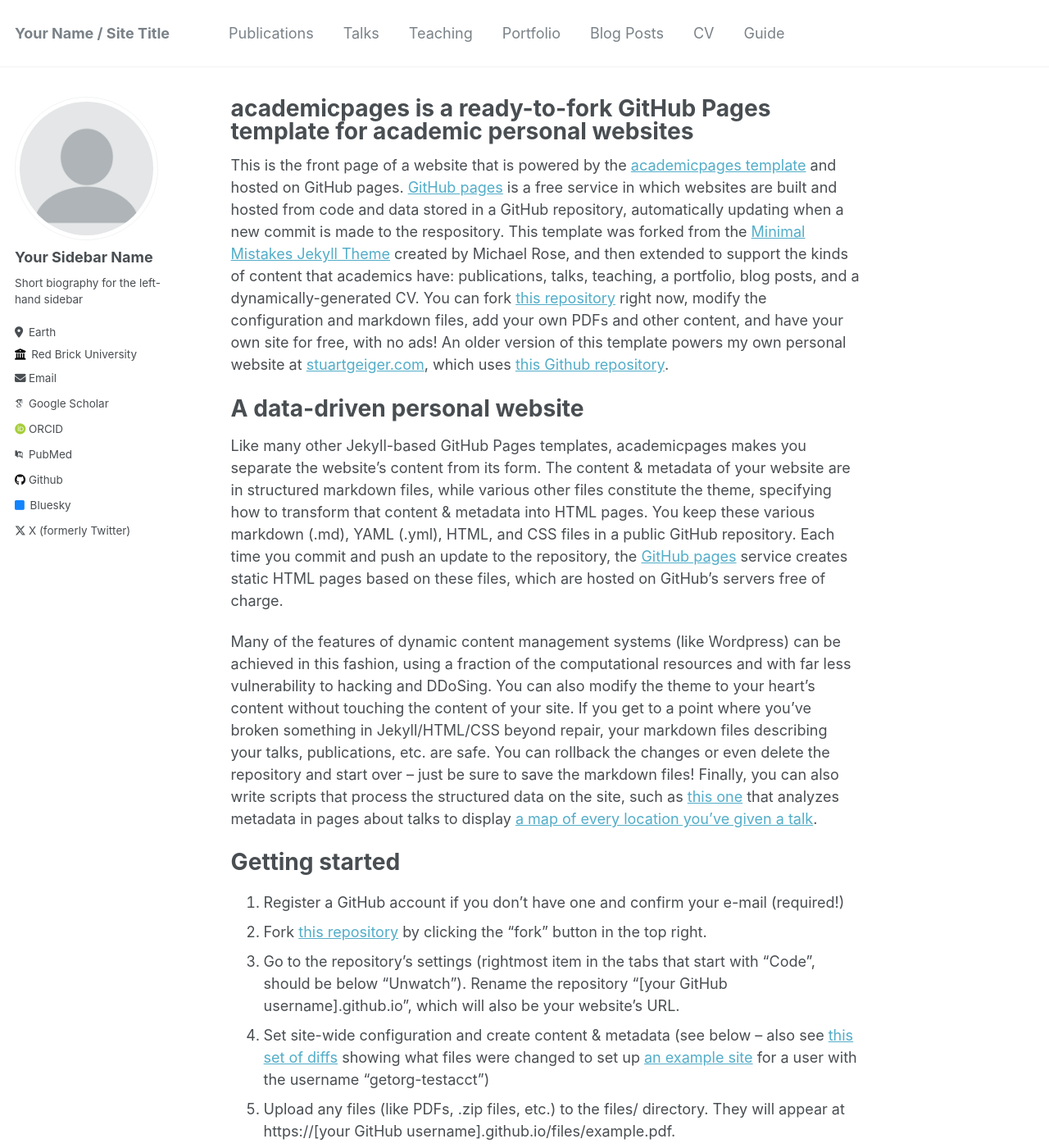
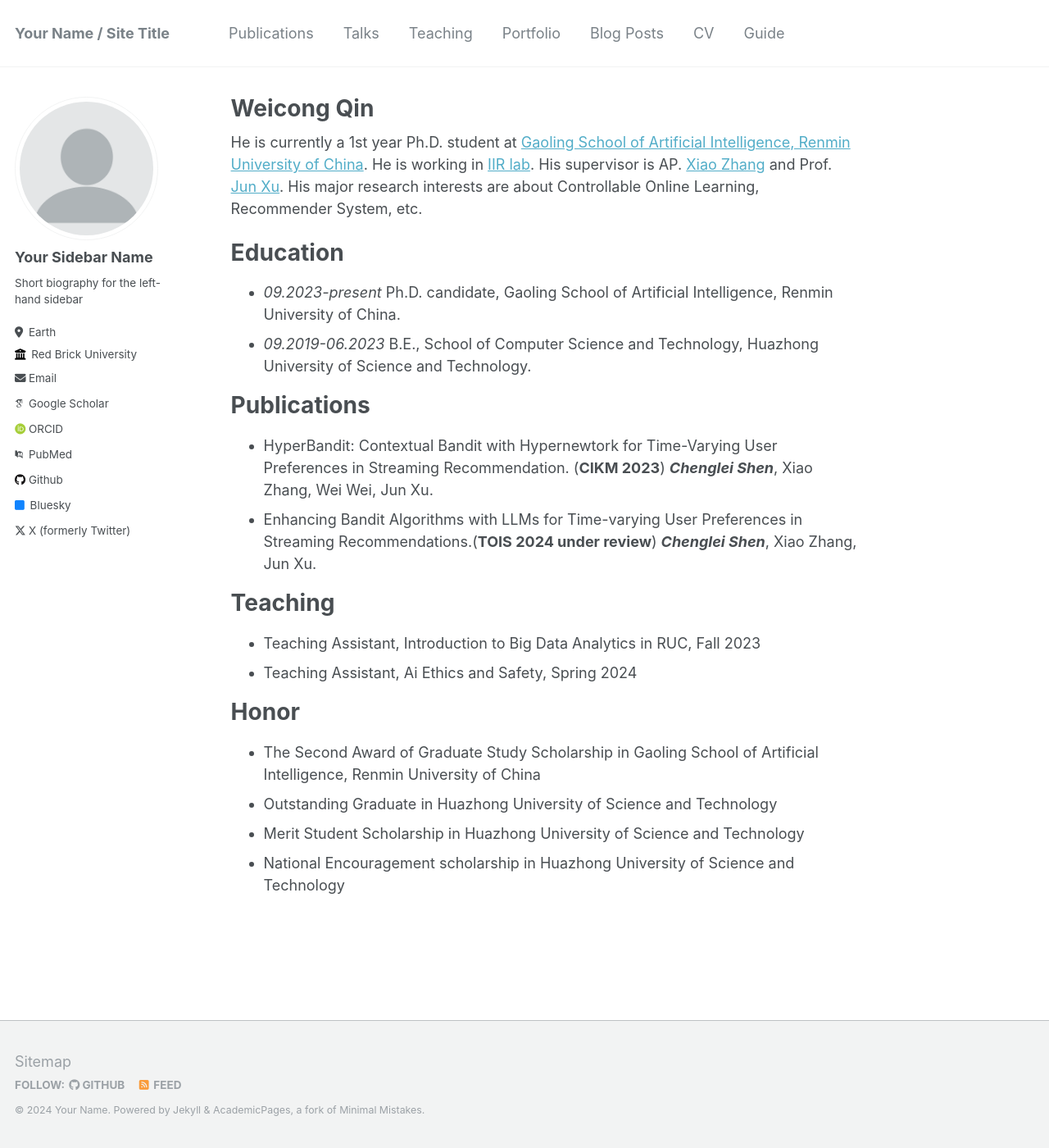
Before and after one commit to E-qin/E-qin.github.io, a Jekyll site: the page built from _pages/about.md, in a window 1280 px wide and 1400 px high. Shown: the whole window at 82% size. Built offline with Jekyll 4.4.1, drawn with Linux system fonts in a browser that asks for light colours; some web fonts are replaced; some of the changed text lies outside the part shown.

Commit message:
about.md

```diff
--- a/_pages/about.md
+++ b/_pages/about.md
@@ -1,49 +1,33 @@
 ---
 permalink: /
-title: "academicpages is a ready-to-fork GitHub Pages template for academic personal websites"
+title: "Weicong Qin"
+excerpt: "About me"
 author_profile: true
 redirect_from:
   - /about/
   - /about.html
 ---
 
-This is the front page of a website that is powered by the [academicpages template](https://github.com/academicpages/academicpages.github.io) and hosted on GitHub pages. [GitHub pages](https://pages.github.com) is a free service in which websites are built and hosted from code and data stored in a GitHub repository, automatically updating when a new commit is made to the respository. This template was forked from the [Minimal Mistakes Jekyll Theme](https://mmistakes.github.io/minimal-mistakes/) created by Michael Rose, and then extended to support the kinds of content that academics have: publications, talks, teaching, a portfolio, blog posts, and a dynamically-generated CV. You can fork [this repository](https://github.com/academicpages/academicpages.github.io) right now, modify the configuration and markdown files, add your own PDFs and other content, and have your own site for free, with no ads! An older version of this template powers my own personal website at [stuartgeiger.com](http://stuartgeiger.com), which uses [this Github repository](https://github.com/staeiou/staeiou.github.io).
+He is currently a 1st year Ph.D. student at [Gaoling School of Artificial Intelligence, Renmin University of China](http://ai.ruc.edu.cn/english/index.htm). He is working in [IIR lab](https://ruc-iir-lab.github.io/). His supervisor is AP. [Xiao Zhang](https://scholar.google.com/citations?user=5FZ6wbAAAAAJ&hl=zh-CN&oi=ao) and Prof. [Jun Xu](https://scholar.google.com/citations?user=su14mcEAAAAJ). His major research interests are about Controllable Online Learning, Recommender System, etc.
 
-A data-driven personal website
+Education
 ======
-Like many other Jekyll-based GitHub Pages templates, academicpages makes you separate the website's content from its form. The content & metadata of your website are in structured markdown files, while various other files constitute the theme, specifying how to transform that content & metadata into HTML pages. You keep these various markdown (.md), YAML (.yml), HTML, and CSS files in a public GitHub repository. Each time you commit and push an update to the repository, the [GitHub pages](https://pages.github.com/) service creates static HTML pages based on these files, which are hosted on GitHub's servers free of charge.
+* *09.2023-present* Ph.D. candidate, Gaoling School of Artificial Intelligence, Renmin University of China.
+* *09.2019-06.2023* B.E., School of Computer Science and Technology, Huazhong University of Science and Technology.
 
-Many of the features of dynamic content management systems (like Wordpress) can be achieved in this fashion, using a fraction of the computational resources and with far less vulnerability to hacking and DDoSing. You can also modify the theme to your heart's content without touching the content of your site. If you get to a point where you've broken something in Jekyll/HTML/CSS beyond repair, your markdown files describing your talks, publications, etc. are safe. You can rollback the changes or even delete the repository and start over -- just be sure to save the markdown files! Finally, you can also write scripts that process the structured data on the site, such as [this one](https://github.com/academicpages/academicpages.github.io/blob/master/talkmap.ipynb) that analyzes metadata in pages about talks to display [a map of every location you've given a talk](https://academicpages.github.io/talkmap.html).
+Publications
+======
+* HyperBandit: Contextual Bandit with Hypernewtork for Time-Varying User Preferences in Streaming Recommendation. (**CIKM 2023**) ***Chenglei Shen***, Xiao Zhang, Wei Wei, Jun Xu.
+* Enhancing Bandit Algorithms with LLMs for Time-varying User Preferences in Streaming Recommendations.(**TOIS 2024 under review**) ***Chenglei Shen***, Xiao Zhang, Jun Xu.
 
-Getting started
+Teaching
 ======
-1. Register a GitHub account if you don't have one and confirm your e-mail (required!)
-1. Fork [this repository](https://github.com/academicpages/academicpages.github.io) by clicking the "fork" button in the top right.
-1. Go to the repository's settings (rightmost item in the tabs that start with "Code", should be below "Unwatch"). Rename the repository "[your GitHub username].github.io", which will also be your website's URL.
-1. Set site-wide configuration and create content & metadata (see below -- also see [this set of diffs](http://archive.is/3TPas) showing what files were changed to set up [an example site](https://getorg-testacct.github.io) for a user with the username "getorg-testacct")
-1. Upload any files (like PDFs, .zip files, etc.) to the files/ directory. They will appear at https://[your GitHub username].github.io/files/example.pdf.
-1. Check status by going to the repository settings, in the "GitHub pages" section
+* Teaching Assistant, Introduction to Big Data Analytics in RUC, Fall 2023
+* Teaching Assistant, Ai Ethics and Safety, Spring 2024
 
-Site-wide configuration
-------
-The main configuration file for the site is in the base directory in [_config.yml](https://github.com/academicpages/academicpages.github.io/blob/master/_config.yml), which defines the content in the sidebars and other site-wide features. You will need to replace the default variables with ones about yourself and your site's github repository. The configuration file for the top menu is in [_data/navigation.yml](https://github.com/academicpages/academicpages.github.io/blob/master/_data/navigation.yml). For example, if you don't have a portfolio or blog posts, you can remove those items from that navigation.yml file to remove them from the header.
-
-Create content & metadata
-------
-For site content, there is one markdown file for each type of content, which are stored in directories like _publications, _talks, _posts, _teaching, or _pages. For example, each talk is a markdown file in the [_talks directory](https://github.com/academicpages/academicpages.github.io/tree/master/_talks). At the top of each markdown file is structured data in YAML about the talk, which the theme will parse to do lots of cool stuff. The same structured data about a talk is used to generate the list of talks on the [Talks page](https://academicpages.github.io/talks), each [individual page](https://academicpages.github.io/talks/2012-03-01-talk-1) for specific talks, the talks section for the [CV page](https://academicpages.github.io/cv), and the [map of places you've given a talk](https://academicpages.github.io/talkmap.html) (if you run this [python file](https://github.com/academicpages/academicpages.github.io/blob/master/talkmap.py) or [Jupyter notebook](https://github.com/academicpages/academicpages.github.io/blob/master/talkmap.ipynb), which creates the HTML for the map based on the contents of the _talks directory).
-
-**Markdown generator**
-
-I have also created [a set of Jupyter notebooks](https://github.com/academicpages/academicpages.github.io/tree/master/markdown_generator
-) that converts a CSV containing structured data about talks or presentations into individual markdown files that will be properly formatted for the academicpages template. The sample CSVs in that directory are the ones I used to create my own personal website at stuartgeiger.com. My usual workflow is that I keep a spreadsheet of my publications and talks, then run the code in these notebooks to generate the markdown files, then commit and push them to the GitHub repository.
-
-How to edit your site's GitHub repository
-------
-Many people use a git client to create files on their local computer and then push them to GitHub's servers. If you are not familiar with git, you can directly edit these configuration and markdown files directly in the github.com interface. Navigate to a file (like [this one](https://github.com/academicpages/academicpages.github.io/blob/master/_talks/2012-03-01-talk-1.md) and click the pencil icon in the top right of the content preview (to the right of the "Raw | Blame | History" buttons). You can delete a file by clicking the trashcan icon to the right of the pencil icon. You can also create new files or upload files by navigating to a directory and clicking the "Create new file" or "Upload files" buttons.
-
-Example: editing a markdown file for a talk
-![Editing a markdown file for a talk](/images/editing-talk.png)
-
-For more info
-------
-More info about configuring academicpages can be found in [the guide](https://academicpages.github.io/markdown/). The [guides for the Minimal Mistakes theme](https://mmistakes.github.io/minimal-mistakes/docs/configuration/) (which this theme was forked from) might also be helpful.
+Honor
+======
+* The Second Award of Graduate Study Scholarship in Gaoling School of Artificial Intelligence, Renmin University of China
+* Outstanding Graduate in Huazhong University of Science and Technology
+* Merit Student Scholarship in Huazhong University of Science and Technology
+* National Encouragement scholarship in Huazhong University of Science and Technology
```
